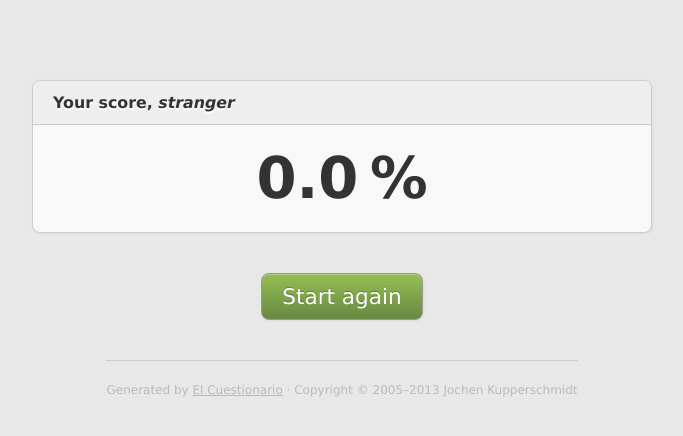
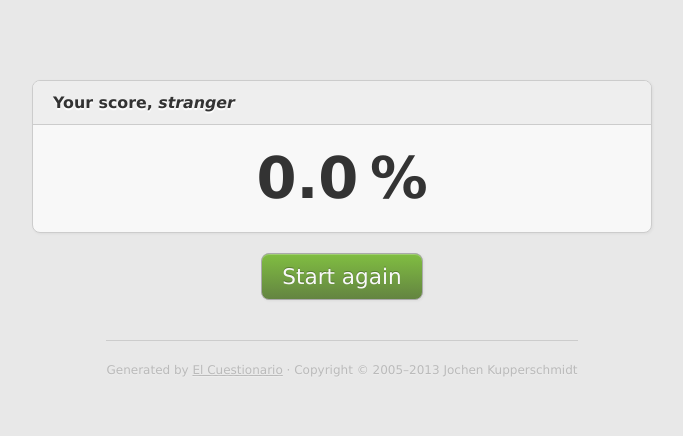
Before and after one commit to homeworkprod/elcuestionario, a Flask app: template elcuestionario/templates/result.html in a window 1280 px wide. Shown: the top 436 px of the page, without its empty margins (298-981 px from the left). Run offline with Flask 2, Linux system fonts and the light colour scheme; the template is opened without the code that fills it, so the values that code supplies are empty.

Commit message:
Use more HTML5 elements, worked on the styles.

```diff
--- a/elcuestionario/static/style.css
+++ b/elcuestionario/static/style.css
@@ -8,22 +8,34 @@ body {
   color: #333333;
   font-family: "Lucida Sans", "Lucida Grande", "Lucida Sans Unicode", "Dejavu Sans", Verdana, sans-serif;
   font-size: 90%;
-  text-align: center;
 }
 
-#main {
-  margin: 0 auto;
-  padding: 0;
-  width: 620px;
+header,
+main,
+section,
+footer {
+  display: block;
 }
 
-h1 {
-  text-shadow: 0 2px 1px #ffffff;
-  margin: 0 0 40px 0;
+header,
+main,
+footer {
+  margin: 0 auto;
+  width: 620px;
 }
 
 a {
   color: #333333;
+}
+
+h1 {
+  font-size: 240%;
+  margin: 0 0 40px 0;
+  text-shadow: 0 2px 1px #ffffff;
+}
+
+main {
+  text-align: center;
 }
 
 fieldset {
@@ -92,7 +104,7 @@ label {
   padding: 0.25em 0.5em 0.25em 0;
 }
 label:hover {
-  background-color: #666666;
+  background-color: rgba(0, 0, 0, 0.5);
   border-radius: 4px;
   color: #ffffff;
   cursor: pointer;
@@ -113,34 +125,54 @@ section.result .rating {
   margin: 10px 0 20px 0;
 }
 
+.button-wrapper {
+  background-color: rgba(0, 0, 0, 0.1);
+  border-radius: 8px;
+  display: inline-block;
+  margin: 20px auto 0 auto;
+  padding: 4px;
+}
+.button-wrapper:hover {
+  padding: 5px;
+}
 a.button,
 button {
   background-color: #83A94C;
-  background-image: linear-gradient(to bottom, #95BF52, #678943);
-  border: #999999 solid 1px;
+  background-image: linear-gradient(to bottom, rgba(128, 192, 64, 0.9), rgba(96, 128, 64, 0.9));
+  border: #aaaaaa solid 1px;
   border-radius: 8px;
   box-shadow: 0 1px 0 rgba(255, 255, 255, 0.25) inset, 1px 1px 3px rgba(0, 0, 0, 0.05);
-  color: #ffffff;
+  color: #f8f8f8;
   cursor: pointer;
   display: inline-block;
   font-size: 150%;
   font-weight: normal;
-  margin: 20px auto 0 auto;
+  margin: 0;
   padding: 10px 20px;
   text-align: center;
   text-decoration: none;
   text-shadow: 0 -1px 0 rgba(0, 0, 0, 0.25);
 }
+.button-wrapper:hover a.button,
+.button-wrapper:hover button {
+  background-image: linear-gradient(to bottom, rgba(128, 192, 64, 0.75), rgba(96, 128, 64, 0.75));
+  color: #eeeeee;
+  padding: 9px 19px;
+}
 
-#footer {
+footer {
+  text-align: center;
+}
+footer p {
   border-top: #cccccc solid 1px;
   display: inline-block;
-  margin: 40px 0 20px 0;
+  margin: 40px auto 20px auto;
   padding: 20px 0 0 0;
+  text-shadow: 0 1px 1px #ffffff;
 }
-#footer small {
+footer small {
   opacity: 0.25;
 }
-#footer:hover small {
+footer:hover small {
   opacity: 1.0;
 }
--- a/elcuestionario/templates/layout.html
+++ b/elcuestionario/templates/layout.html
@@ -13,13 +13,17 @@
   </head>
   <body>
 
-    <h1>{{ survey.title }}</h1>
+    <header>
+      <h1>{{ survey.title }}</h1>
+    </header>
 
-    <div id="main">
+    <main>
 {%- block body %}{% endblock %}
-    </div>
+    </main>
 
-    <p id="footer"><small>Generated by <a href="http://homework.nwsnet.de/releases/8909/#el-questionario">El Cuestionario</a> &middot; Copyright &copy; 2005&ndash;2013 Jochen Kupperschmidt</small></p>
+    <footer>
+      <p><small>Generated by <a href="http://homework.nwsnet.de/releases/8909/#el-questionario">El Cuestionario</a> &middot; Copyright &copy; 2005&ndash;2013 Jochen Kupperschmidt</small></p>
+    </footer>
 
   </body>
 </html>
--- a/elcuestionario/templates/questionnaire.html
+++ b/elcuestionario/templates/questionnaire.html
@@ -36,7 +36,9 @@
         </section>
         {% endfor %}
 
-        <button>Evaluate</button>
+        <div class="button-wrapper">
+          <button>Evaluate</button>
+        </div>
 
       </form>
 
```
